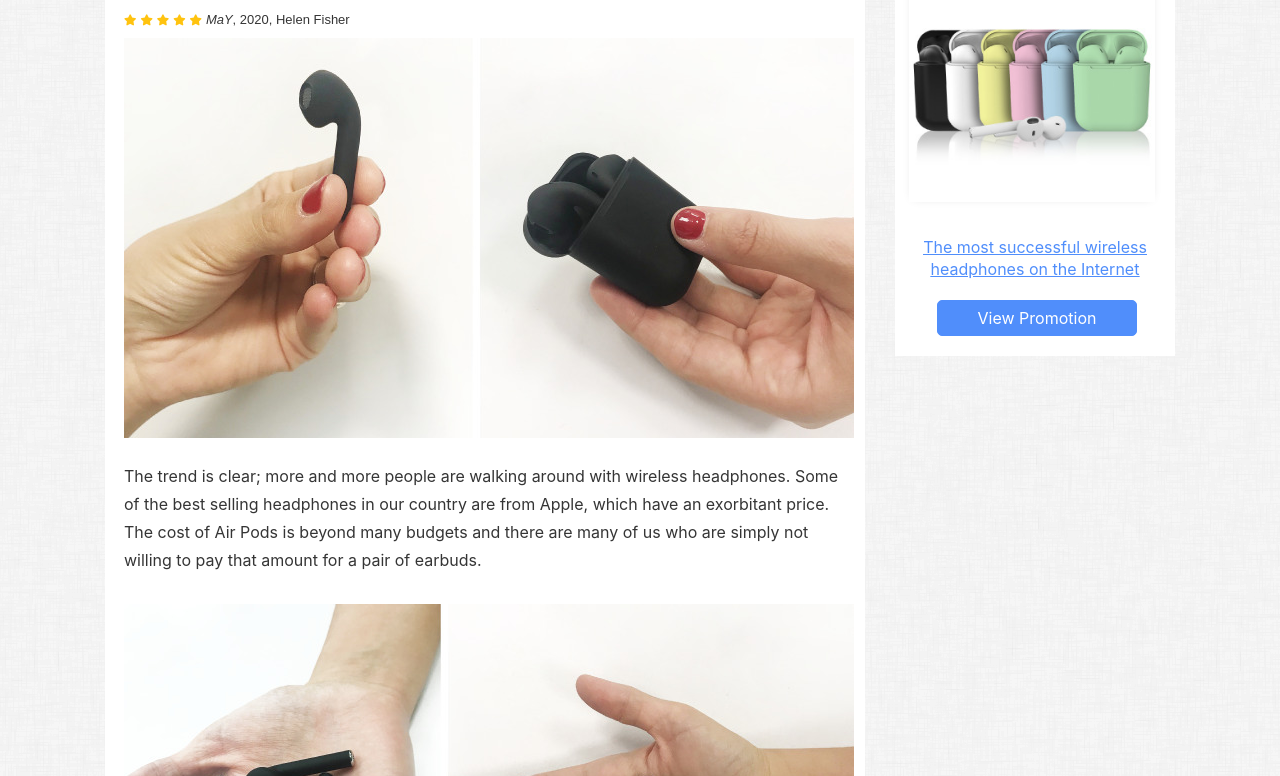
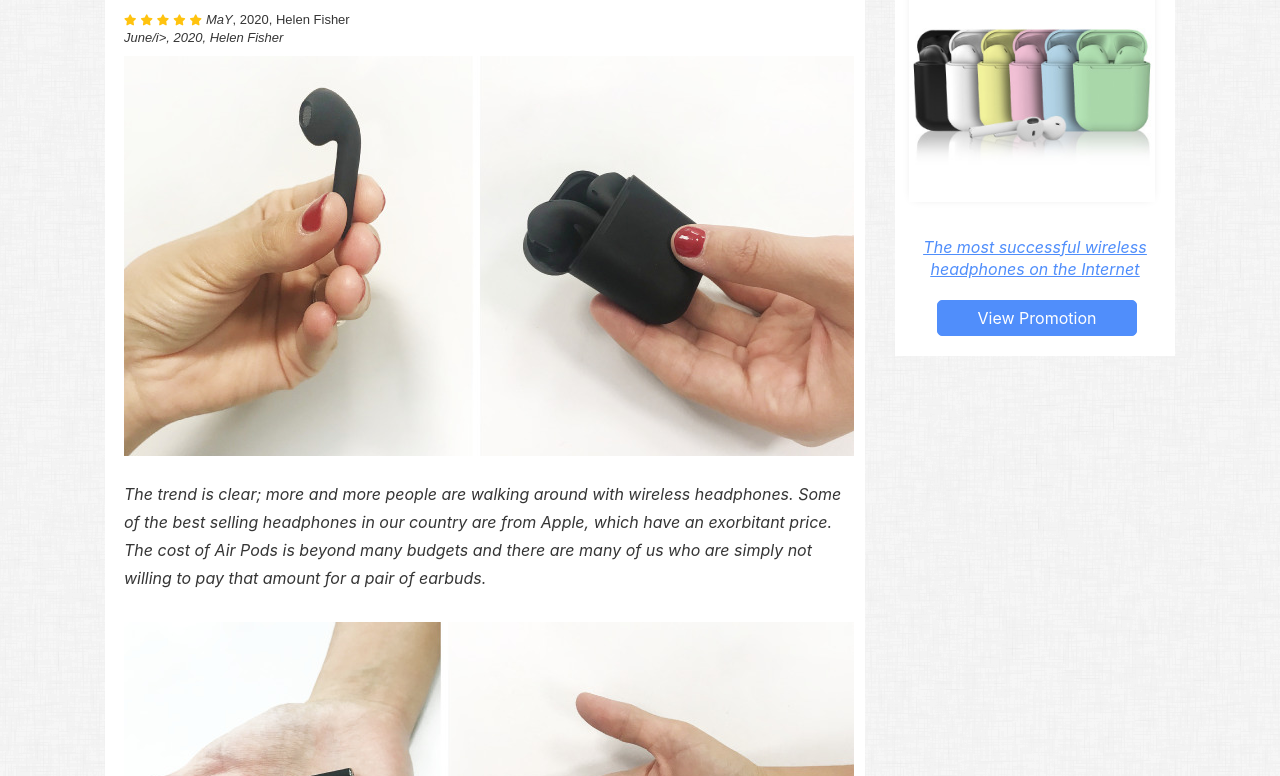
Before and after one commit to TanjilaShamima/Headphone-client-work, a plain HTML site: page index.html in a window 1280 px wide. Shown: the part 193-969 px from the top of the page. Drawn offline with Linux system fonts and the light colour scheme.

Commit message:
Update index.html

```diff
--- a/index.html
+++ b/index.html
@@ -39,6 +39,7 @@
                             <i class="fas fa-star"></i>
                             <i class="fas fa-star"></i>
                             <span><i>MaY</i>, 2020, Helen Fisher</span> <br />
+				<span><i>June/i>, 2020, Helen Fisher</span> <br />
                         </div>
 
                         <img src="image/advbanner1.jpg" alt="advbanner1" />
```
